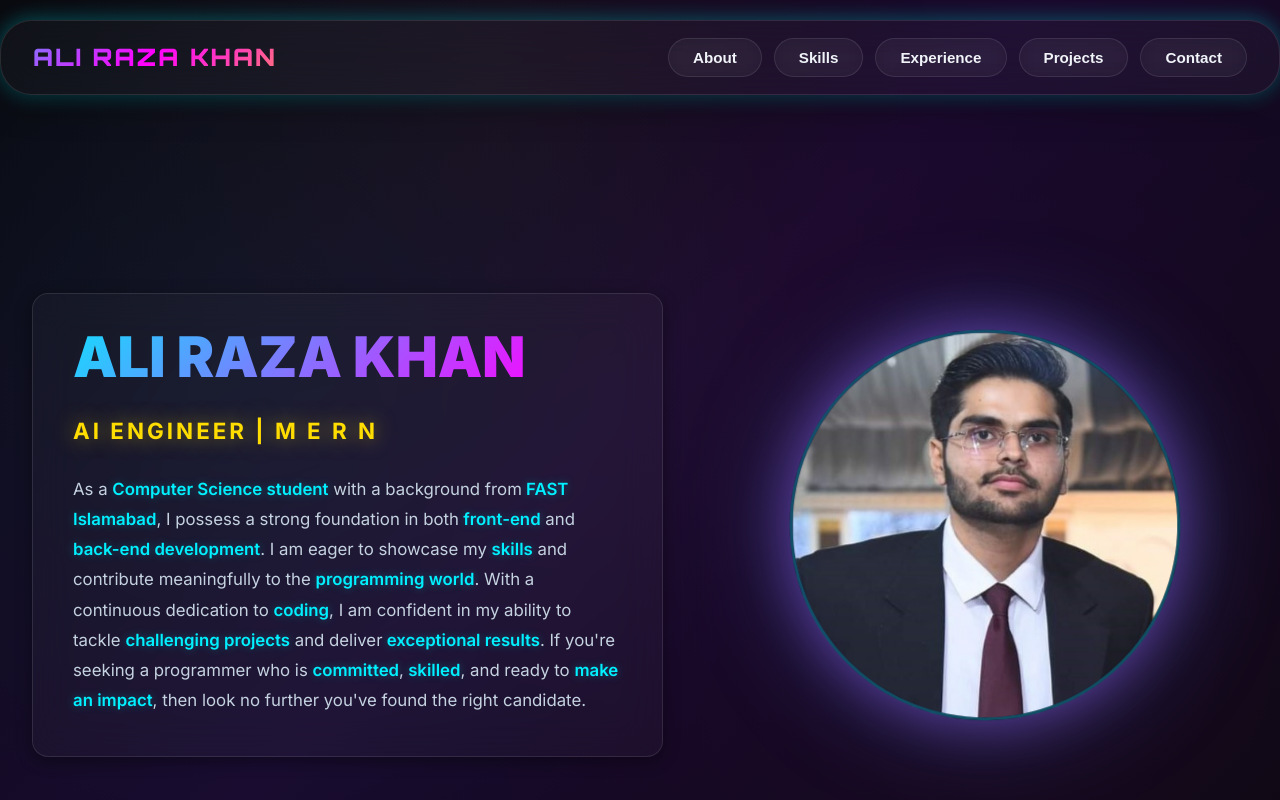
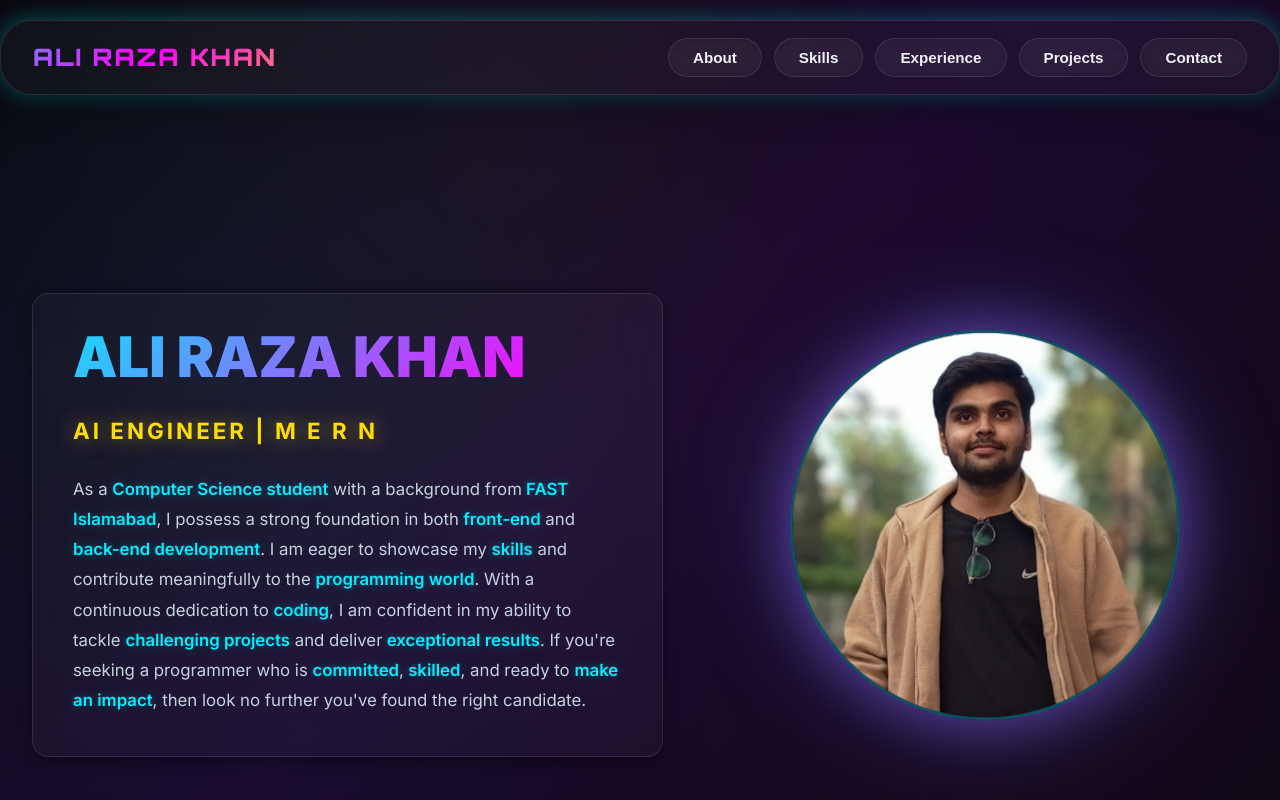
Before and after one commit to ale55777/Ali-s-portfolio, a React (Vite) app: page / in a window 1280 px wide. Shown: the top 800 px of the page. Built offline with nearby package versions, Linux system fonts and the light colour scheme.

Commit message:
Update Hero component and add Ali.jpg

```diff
--- a/src/components/Hero.tsx
+++ b/src/components/Hero.tsx
@@ -30,7 +30,7 @@ export default function Hero() {
         <div className="hero-visual">
           <div className="image-wrapper">
             <img
-              src="d.jpg"   // 👉 put your image path here
+              src="Ali.jpg"   // 👉 put your image path here
               alt="Ali Raza Khan"
               className="profile-img"
             />
```
Also changed, not shown: public/Ali.jpg (added).
